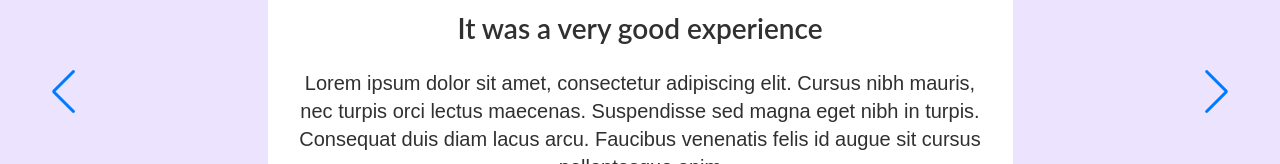
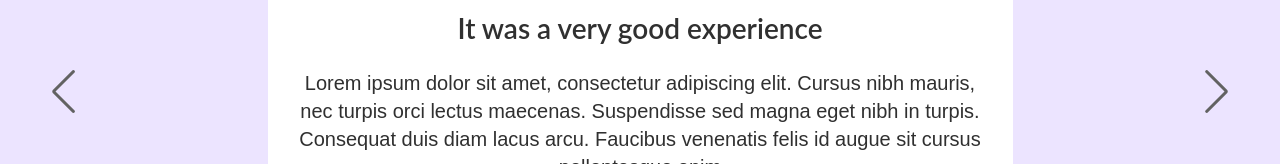
Before and after one commit to TeckTick/tecktick-landingPage, a React (Create React App) app: page / in a window 1280 px wide. Shown: the part 369-533 px from the top of the page. Built offline with nearby package versions, Linux system fonts and the light colour scheme.

Commit message:
change swiper buttons color and pagination size

```diff
--- a/src/index.css
+++ b/src/index.css
@@ -15,3 +15,15 @@
 .font-lato {
   font-family: "Lato", sans-serif;
 }
+
+.swiper-button-next,
+.swiper-button-prev {
+  color: #626262 !important;
+  font-weight: 500 !important;
+
+}
+
+.swiper-pagination-bullet {
+  width: 12px !important;
+    height: 12px !important;
+}
```
